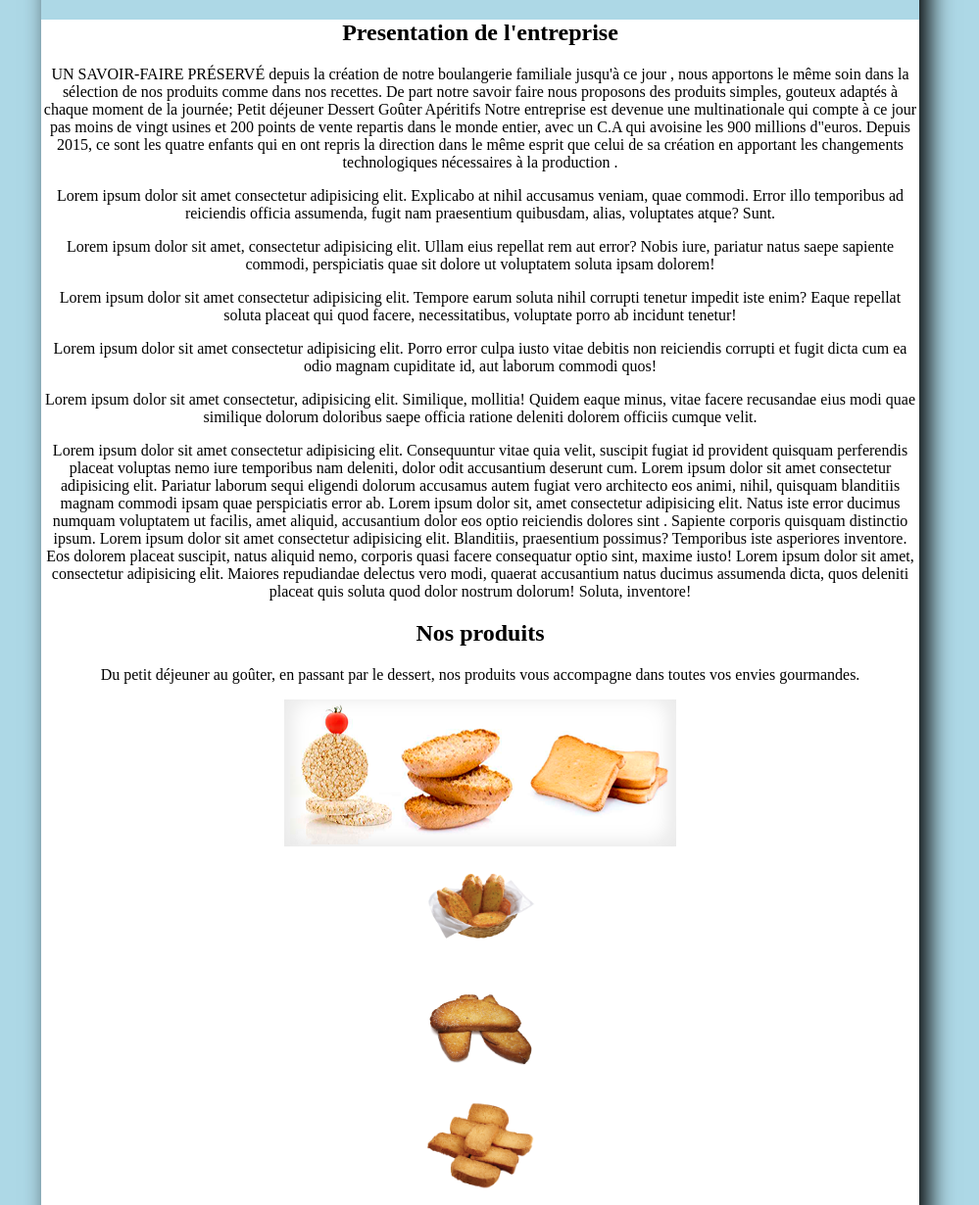
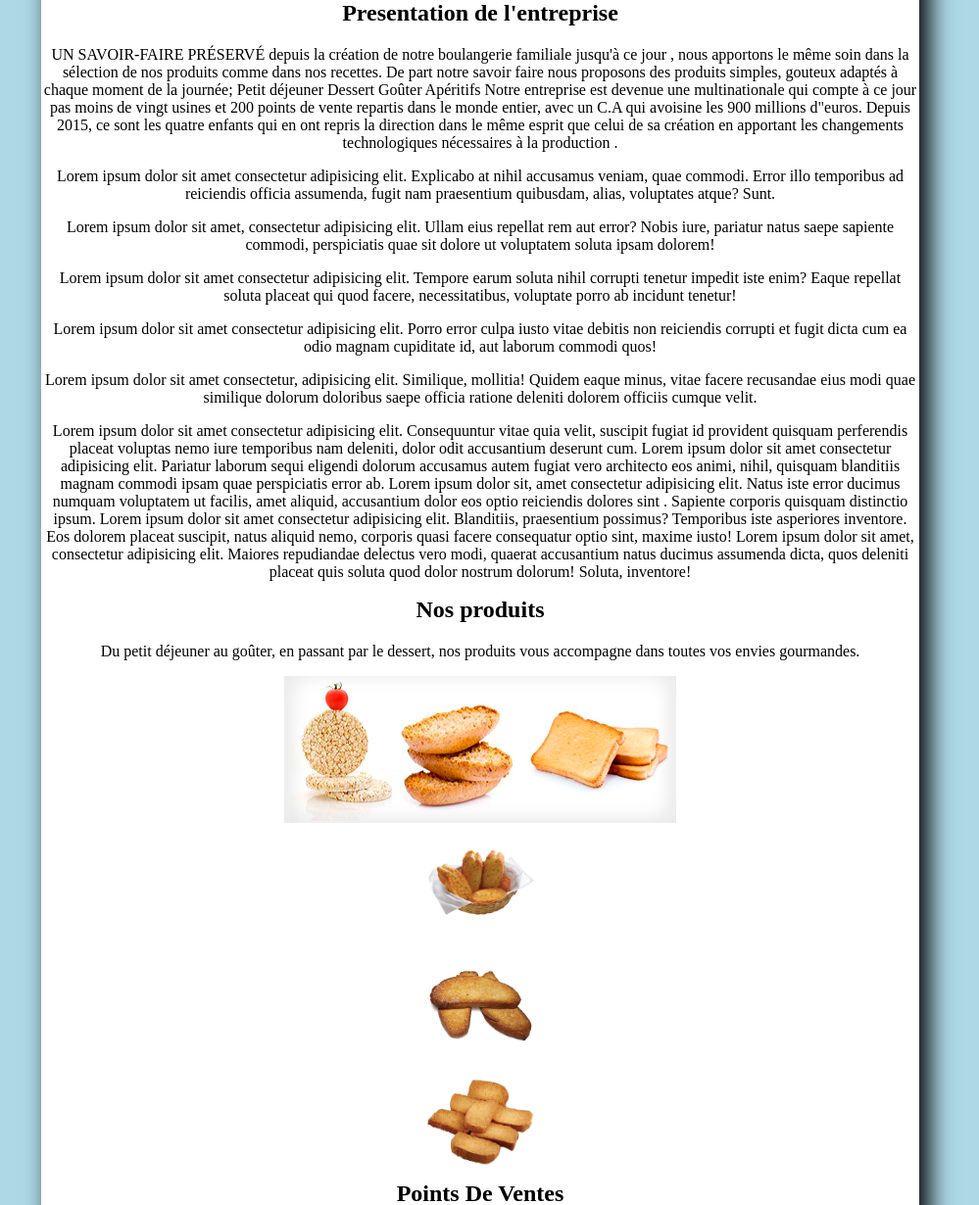
Before and after one commit to MaximeB139/project-groupe, a PHP site: page / in a window 1280 px wide. Shown: the part 210-1440 px from the top of the page at 98% size, without its empty margins (150-1149 px from the left). Run offline with PHP 8.4, Linux system fonts and the light colour scheme.

Commit message:
push style.css

```diff
--- a/assets/css/style.css
+++ b/assets/css/style.css
@@ -31,4 +31,9 @@ body {
 }
 
 header, main {
-background-color: white; }
+background-color: white;
+}
+
+h2 {
+    margin-block-start: 0px;
+}
```
